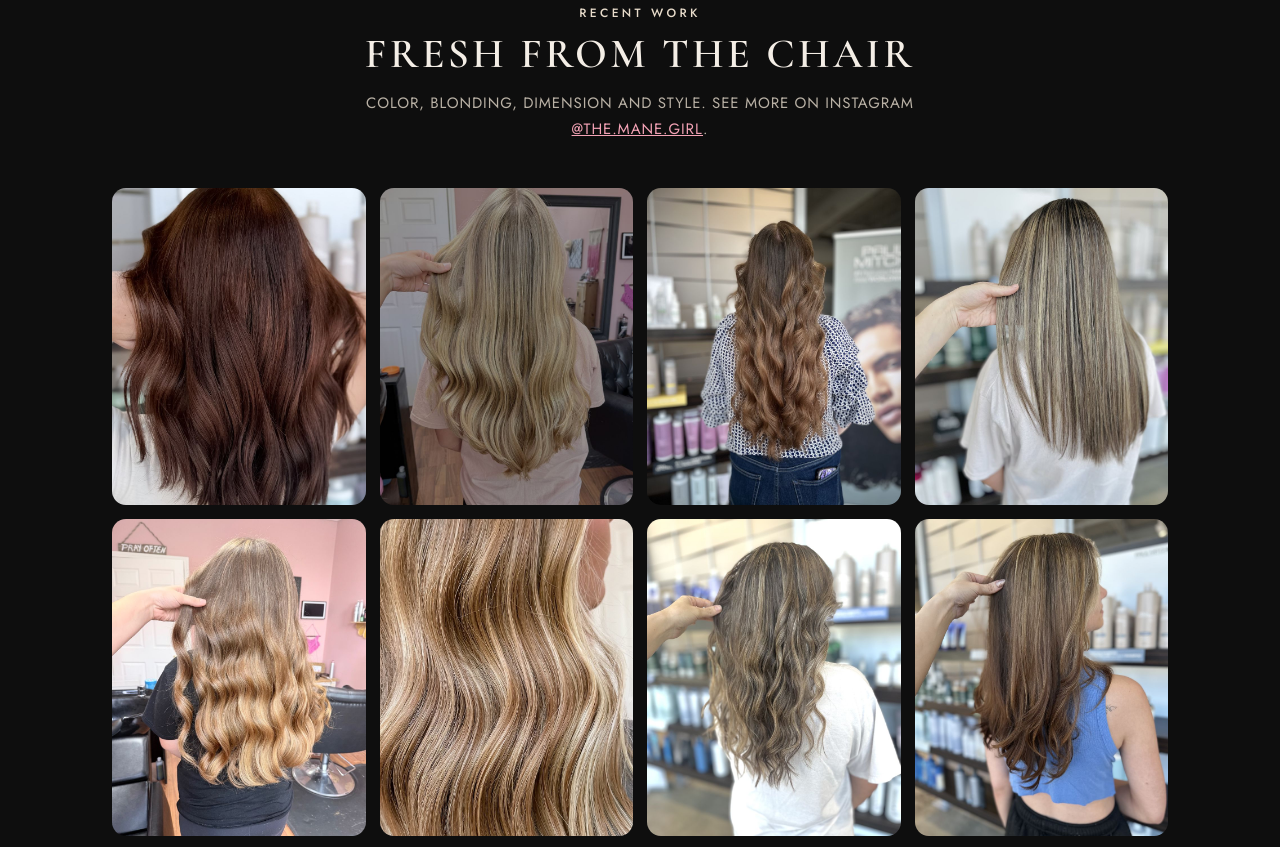
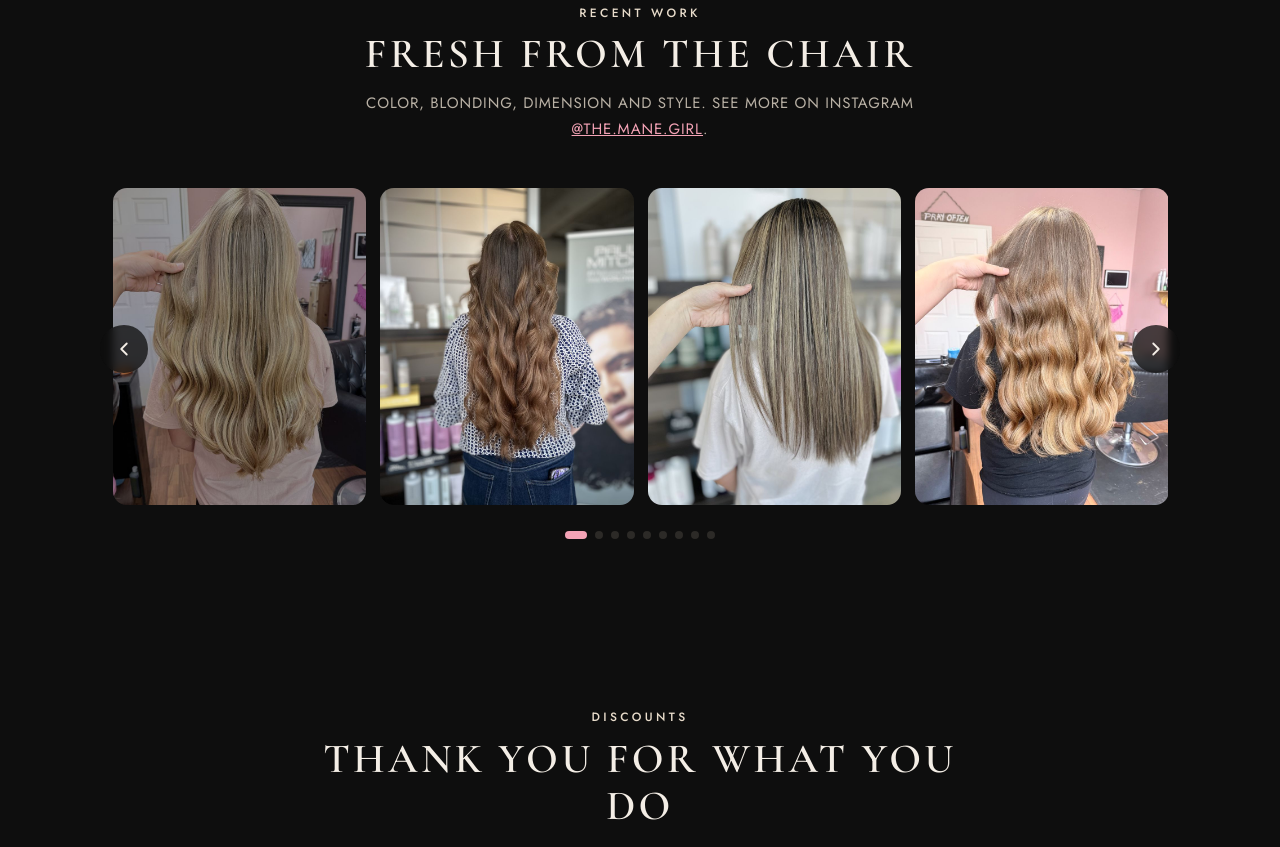
Before and after one commit to themanehousegwd/themanehousegwd.github.io, a plain HTML site: page index.html in a window 1280 px wide. Shown: the part 2222-3069 px from the top of the page. Drawn offline with nearby package versions, Linux system fonts and the light colour scheme.

Commit message:
Gallery: swipeable carousel with arrows, dots and gentle auto-advance
Co-Authored-By: Claude Opus 5.5 <noreply@anthropic.com>
Claude-Session: https://claude.ai/code/session_01TwZA4fezc5nBHsoCPTuBoU

```diff
--- a/index.html
+++ b/index.html
@@ -169,12 +169,19 @@
   .map-info .btn{padding:12px 24px}
   @media(max-width:520px){.map-wrap iframe{height:300px}.map-info{justify-content:center;text-align:center}}
   .gallery{background:var(--bg)}
-  .gal-grid{display:grid;grid-template-columns:repeat(4,minmax(0,1fr));gap:14px}
-  .gal-grid figure{margin:0;border-radius:14px;overflow:hidden;background:var(--card);aspect-ratio:4/5}
-  .gal-grid img{width:100%;height:100%;object-fit:cover;transition:transform .4s}
-  .gal-grid figure:hover img{transform:scale(1.04)}
-  @media(max-width:900px){.gal-grid{grid-template-columns:repeat(3,minmax(0,1fr))}}
-  @media(max-width:600px){.gal-grid{grid-template-columns:repeat(2,minmax(0,1fr));gap:10px}}
+  .carousel{position:relative}
+  .gal-track{display:flex;gap:14px;overflow-x:auto;scroll-snap-type:x mandatory;scroll-behavior:smooth;-webkit-overflow-scrolling:touch;scrollbar-width:none;padding-bottom:4px}
+  .gal-track::-webkit-scrollbar{display:none}
+  .gal-track figure{flex:0 0 calc((100% - 42px)/4);margin:0;border-radius:14px;overflow:hidden;background:var(--card);aspect-ratio:4/5;scroll-snap-align:start}
+  .gal-track img{width:100%;height:100%;object-fit:cover;display:block}
+  .car-btn{position:absolute;top:50%;transform:translateY(-50%);width:48px;height:48px;border-radius:50%;border:0;background:rgba(14,14,14,.75);color:var(--cream);display:grid;place-items:center;cursor:pointer;backdrop-filter:blur(4px);transition:background .15s}
+  .car-btn:hover{background:var(--pink);color:#111}
+  .car-btn.prev{left:-12px}.car-btn.next{right:-12px}
+  .car-dots{display:flex;justify-content:center;gap:8px;margin-top:22px}
+  .car-dots button{width:8px;height:8px;border-radius:50%;border:0;padding:0;background:var(--line);cursor:pointer}
+  .car-dots button.on{background:var(--pink);width:22px;border-radius:999px}
+  @media(max-width:900px){.gal-track figure{flex-basis:calc((100% - 28px)/3)}}
+  @media(max-width:600px){.gal-track{gap:10px}.gal-track figure{flex-basis:72%}.car-btn{display:none}}
   .special{background:var(--bg);padding:70px 0}
   .special-card{display:grid;grid-template-columns:minmax(0,.85fr) minmax(0,1.15fr);gap:0;border:1px solid var(--line);border-radius:22px;overflow:hidden;background:linear-gradient(135deg,rgba(244,163,182,.12),rgba(14,90,68,.25))}
   .special-card img{width:100%;height:100%;object-fit:cover;min-height:360px}
@@ -291,7 +298,8 @@
         <h2>Fresh from the chair</h2>
         <p>Color, blonding, dimension and style. See more on Instagram <a href="https://www.instagram.com/the.mane.girl" target="_blank" rel="noopener" style="color:var(--pink)">@the.mane.girl</a>.</p>
       </div>
-      <div class="gal-grid">
+      <div class="carousel">
+        <div class="gal-track" id="galTrack">
         <figure><img src="assets/gallery/work-01.jpg" alt="Long copper brunette waves" loading="lazy" width="900" height="1125"></figure>
         <figure><img src="assets/gallery/work-02.jpg" alt="Long blonde waves" loading="lazy" width="900" height="1125"></figure>
         <figure><img src="assets/gallery/work-03.jpg" alt="Long brunette curls" loading="lazy" width="900" height="1125"></figure>
@@ -304,6 +312,11 @@
         <figure><img src="assets/gallery/work-10.jpg" alt="Golden blonde lived-in color" loading="lazy" width="900" height="1125"></figure>
         <figure><img src="assets/gallery/work-11.jpg" alt="Brunette cut and style" loading="lazy" width="900" height="1125"></figure>
         <figure><img src="assets/gallery/work-12.jpg" alt="Soft blonde shoulder-length style" loading="lazy" width="900" height="1125"></figure>
+        </div>
+        <button class="car-btn prev" type="button" aria-label="Previous photos"><svg width="22" height="22" viewBox="0 0 24 24" fill="none" stroke="currentColor" stroke-width="2" stroke-linecap="round" stroke-linejoin="round" aria-hidden="true"><path d="M15 6l-6 6 6 6"/></svg></button>
+        <button class="car-btn next" type="button" aria-label="Next photos"><svg width="22" height="22" viewBox="0 0 24 24" fill="none" stroke="currentColor" stroke-width="2" stroke-linecap="round" stroke-linejoin="round" aria-hidden="true"><path d="M9 6l6 6-6 6"/></svg></button>
+      </div>
+      <div class="car-dots" id="galDots"></div>
       </div>
     </div>
   </section>
@@ -398,5 +411,26 @@
 </footer>
 <script>if(new Date()>=new Date('2026-12-25T00:00:00-06:00')){var p=document.getElementById('holiday-promo');if(p)p.remove();var g=document.getElementById('gift-generic');if(g)g.style.display='flex'}</script>
 <script>document.getElementById('yr').textContent=new Date().getFullYear()</script>
+<script>
+(function(){
+  var t=document.getElementById('galTrack'); if(!t) return;
+  var figs=t.querySelectorAll('figure'), dots=document.getElementById('galDots');
+  var prev=document.querySelector('.car-btn.prev'), next=document.querySelector('.car-btn.next');
+  function step(){return figs[0].getBoundingClientRect().width+parseFloat(getComputedStyle(t).columnGap||14);}
+  function idx(){return Math.round(t.scrollLeft/step());}
+  function maxIdx(){return Math.max(0,Math.round((t.scrollWidth-t.clientWidth)/step()));}
+  function go(i){var m=maxIdx(); if(i>m)i=0; if(i<0)i=m; t.scrollTo({left:i*step(),behavior:'smooth'});}
+  function build(){dots.innerHTML='';for(var i=0;i<=maxIdx();i++){var b=document.createElement('button');b.type='button';b.setAttribute('aria-label','Go to photo '+(i+1));(function(n){b.onclick=function(){go(n);pause();};})(i);dots.appendChild(b);}mark();}
+  function mark(){var i=idx();[].forEach.call(dots.children,function(d,n){d.className=n===i?'on':'';});}
+  prev.onclick=function(){go(idx()-1);pause();}; next.onclick=function(){go(idx()+1);pause();};
+  t.addEventListener('scroll',function(){window.requestAnimationFrame(mark);},{passive:true});
+  window.addEventListener('resize',build);
+  var reduce=window.matchMedia&&window.matchMedia('(prefers-reduced-motion: reduce)').matches, timer=null, held=false;
+  function start(){if(reduce||timer)return;timer=setInterval(function(){if(!held&&!document.hidden)go(idx()+1);},3500);}
+  function pause(){held=true;clearTimeout(t._r);t._r=setTimeout(function(){held=false;},8000);}
+  ['pointerdown','touchstart','wheel','mouseenter'].forEach(function(e){t.addEventListener(e,pause,{passive:true});});
+  build(); start();
+})();
+</script>
 </body>
 </html>
```
